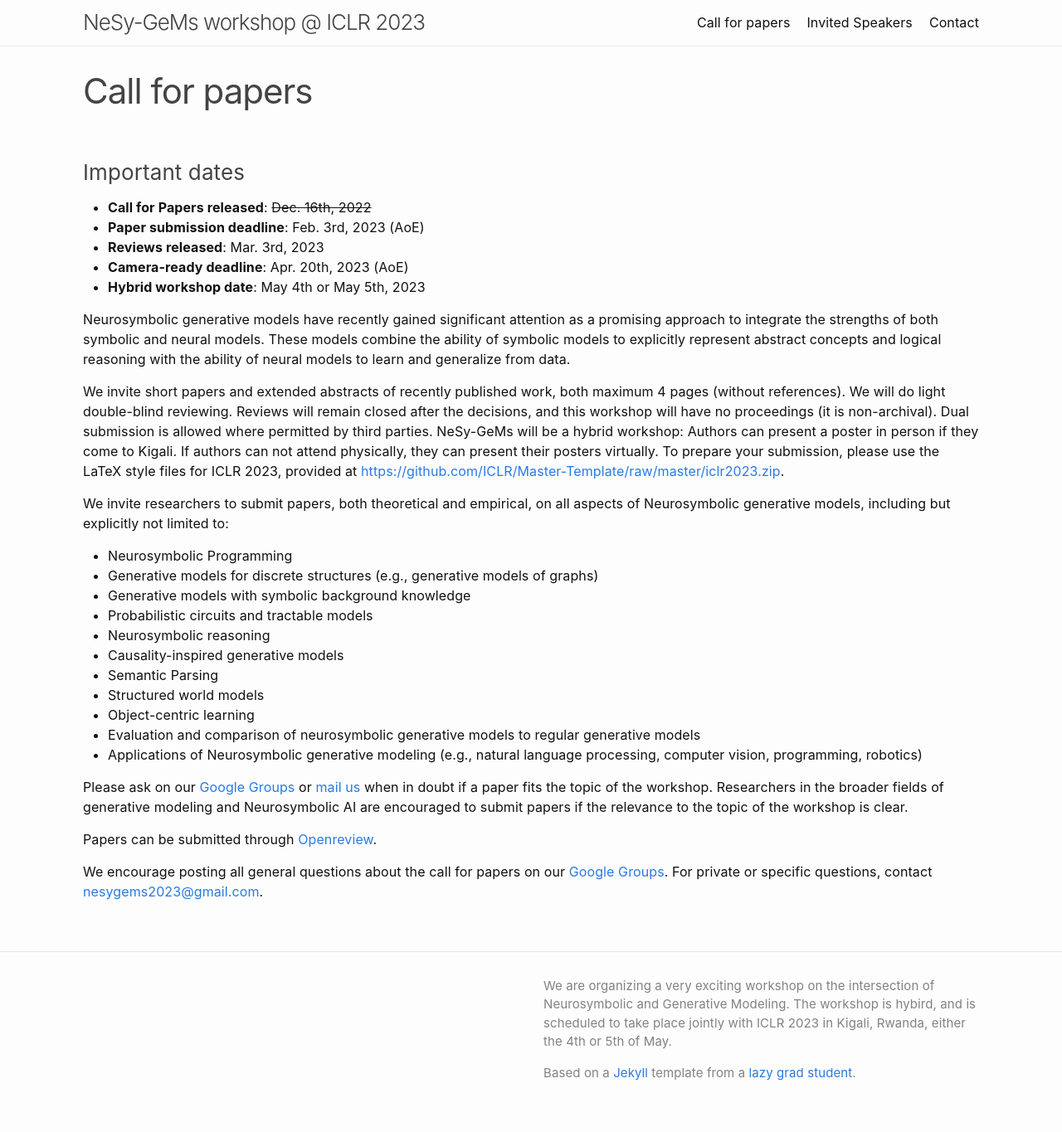
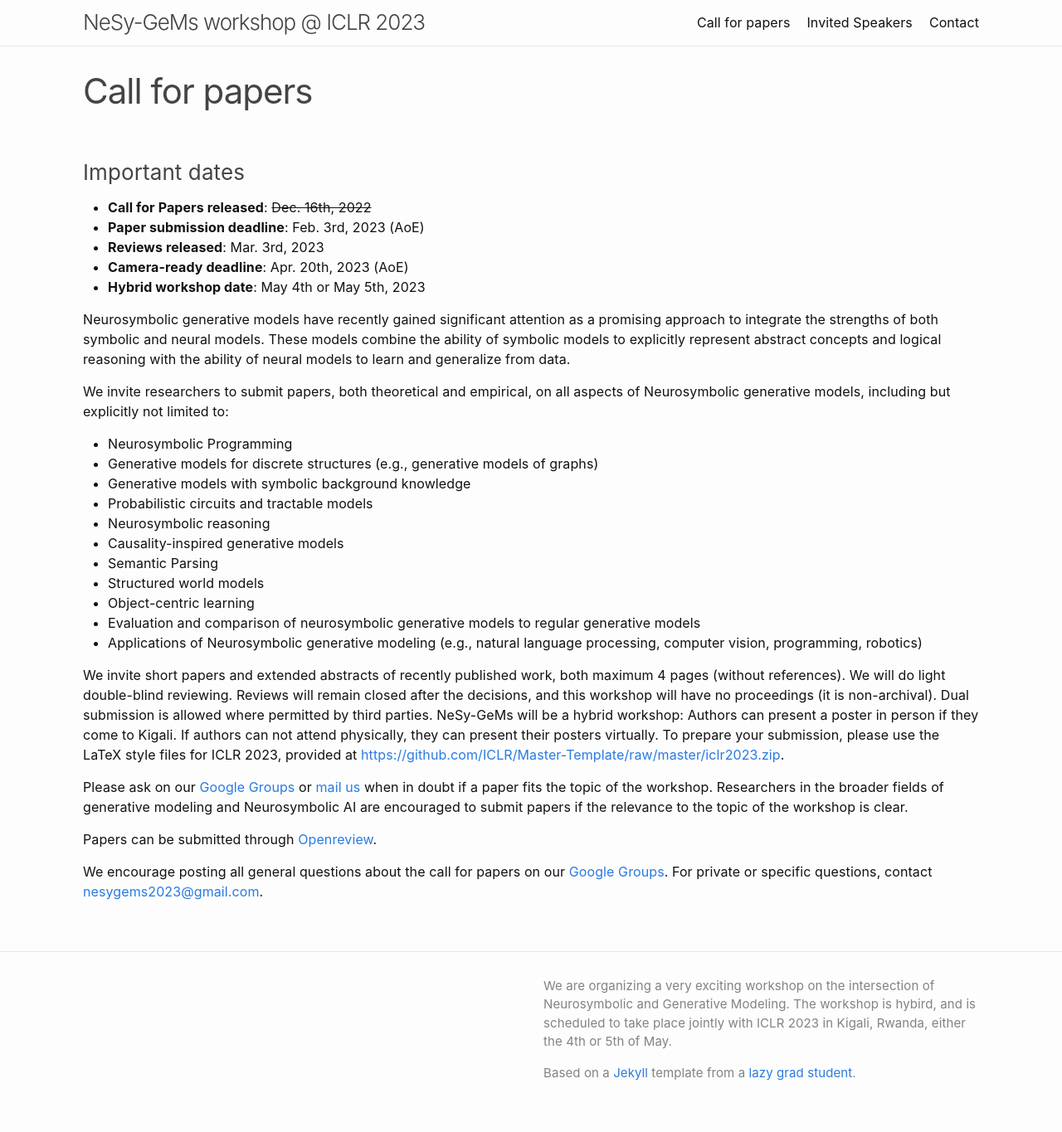
Before and after one commit to nesygems/nesygems.github.io, a Jekyll site: the page built from callforpapers.md, in a window 1280 px wide. Shown: the whole page at 83% size. Built offline with Jekyll 4.4.1, drawn with Linux system fonts in a browser that asks for light colours; part of the change alters nothing that is shown.

```diff
--- a/callforpapers.md
+++ b/callforpapers.md
@@ -14,8 +14,6 @@ permalink: /callforpapers/
 
 Neurosymbolic generative models have recently gained significant attention as a promising approach to integrate the strengths of both symbolic and neural models. These models combine the ability of symbolic models to explicitly represent abstract concepts and logical reasoning with the ability of neural models to learn and generalize from data.
 
-We invite short papers and extended abstracts of recently published work, both maximum 4 pages (without references). We will do light double-blind reviewing. Reviews will remain closed after the decisions, and this workshop will have no proceedings (it is non-archival). Dual submission is allowed where permitted by third parties. NeSy-GeMs will be a hybrid workshop: Authors can present a poster in person if they come to Kigali. If authors can not attend physically, they can present their posters virtually. To prepare your submission, please use the LaTeX style files for ICLR 2023, provided at [https://github.com/ICLR/Master-Template/raw/master/iclr2023.zip](https://github.com/ICLR/Master-Template/raw/master/iclr2023.zip).
-
 We invite researchers to submit papers, both theoretical and empirical, on all aspects of Neurosymbolic generative models, including but explicitly not limited to:
 * Neurosymbolic Programming
 * Generative models for discrete structures (e.g., generative models of graphs)
@@ -31,6 +29,8 @@ We invite researchers to submit papers, both theoretical and empirical, on all a
 * Evaluation and comparison of neurosymbolic generative models to regular generative models
 * Applications of Neurosymbolic generative modeling (e.g., natural language processing, computer vision, programming, robotics)
 
+We invite short papers and extended abstracts of recently published work, both maximum 4 pages (without references). We will do light double-blind reviewing. Reviews will remain closed after the decisions, and this workshop will have no proceedings (it is non-archival). Dual submission is allowed where permitted by third parties. NeSy-GeMs will be a hybrid workshop: Authors can present a poster in person if they come to Kigali. If authors can not attend physically, they can present their posters virtually. To prepare your submission, please use the LaTeX style files for ICLR 2023, provided at [https://github.com/ICLR/Master-Template/raw/master/iclr2023.zip](https://github.com/ICLR/Master-Template/raw/master/iclr2023.zip).
+
 Please ask on our [Google Groups](https://groups.google.com/g/nesy-gems2023) or [mail us](mailto:nesygems2023@gmail.com) when in doubt if a paper fits the topic of the workshop. Researchers in the broader fields of generative modeling and Neurosymbolic AI are encouraged to submit papers if the relevance to the topic of the workshop is clear.
 
 Papers can be submitted through [Openreview](https://openreview.net/group?id=ICLR.cc/2023/Workshop/NeSy-GeMs).
```
